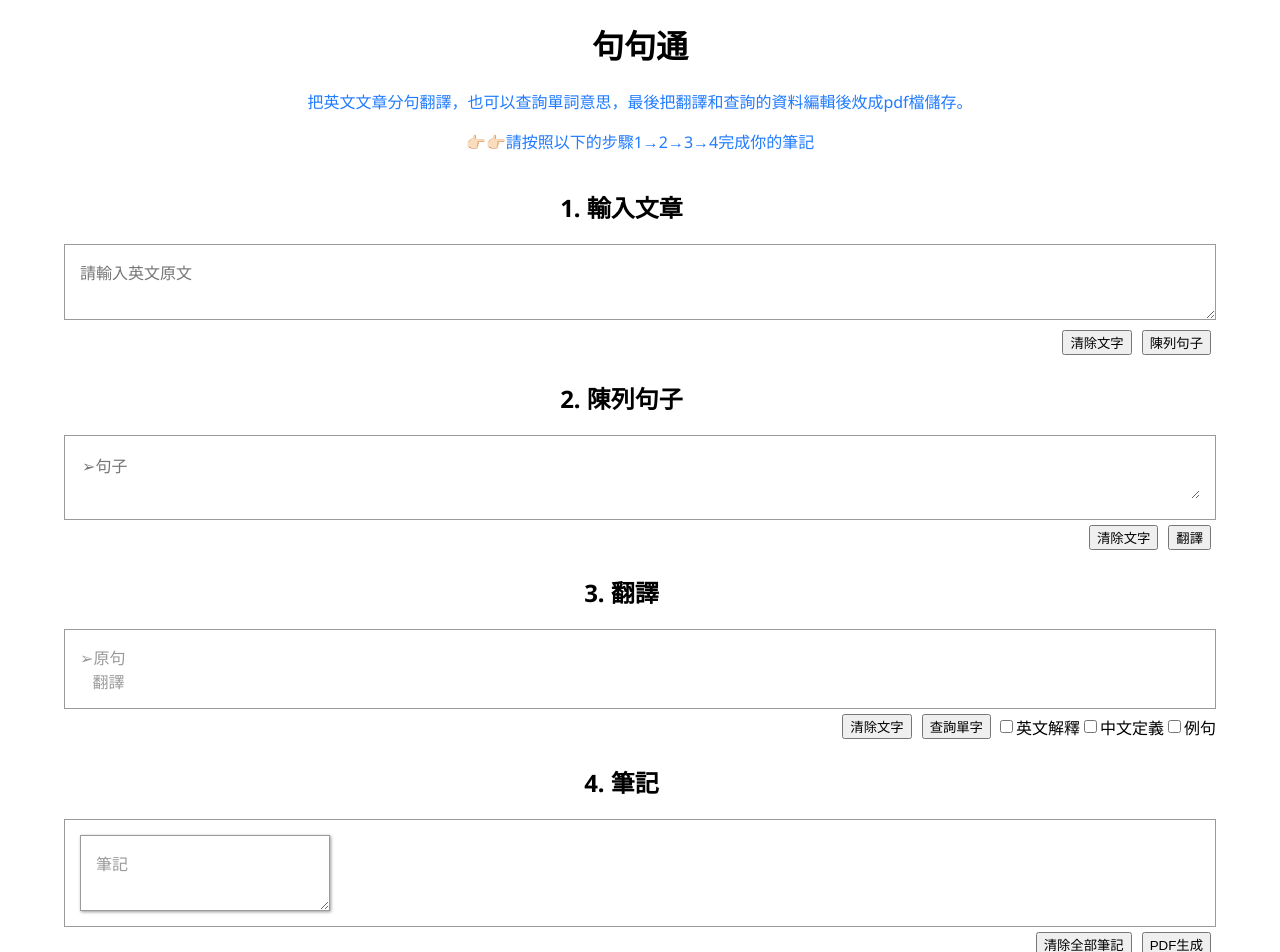
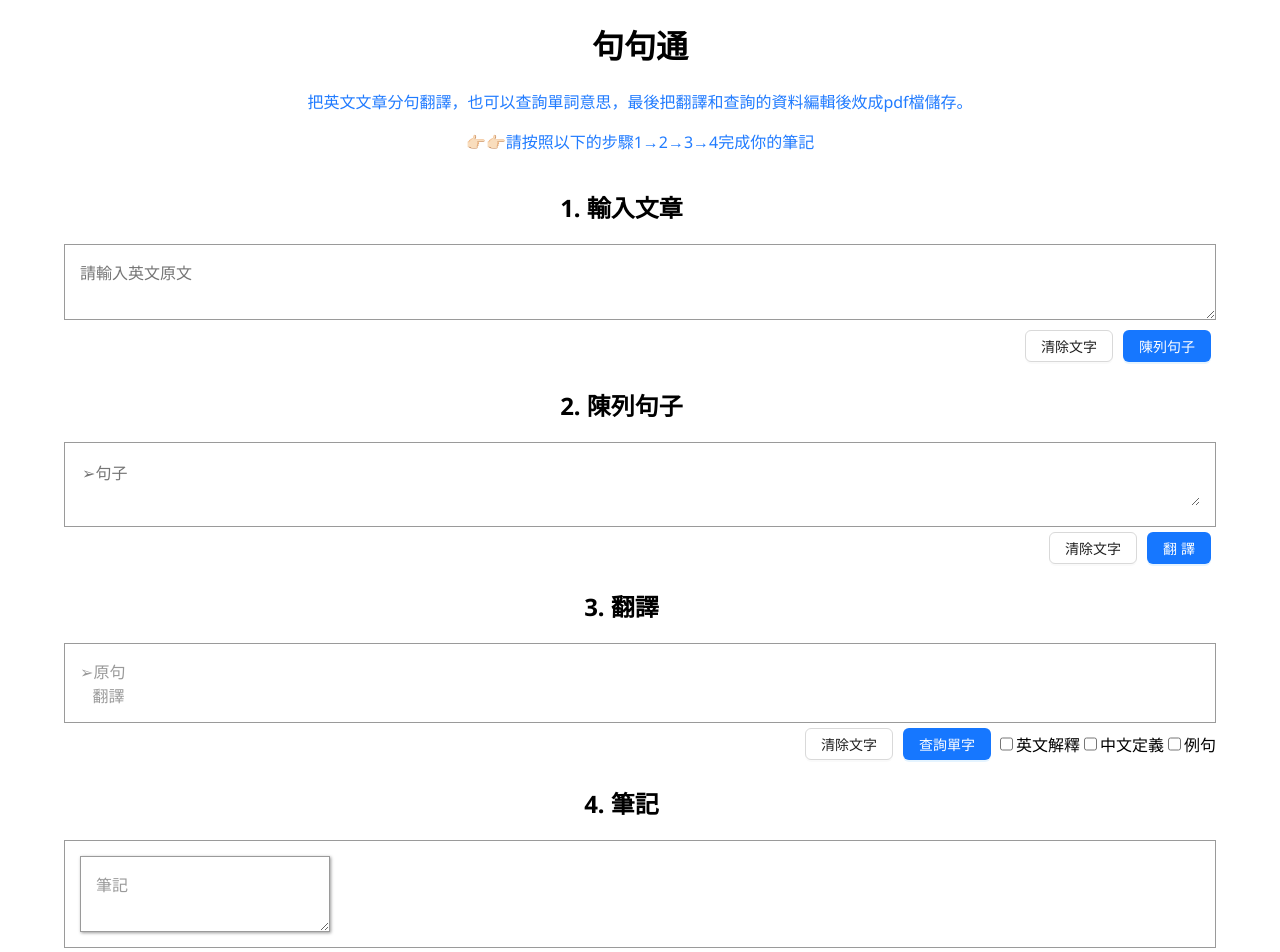
Before and after one commit to LisaMandarin/LearnEnglish, a React (Vite) app: page / in a window 1280 px wide. Shown: the top 952 px of the page. Built offline with nearby package versions, Linux system fonts and the light colour scheme; some icons are missing.

Commit message:
add UI buttons

```diff
--- a/package.json
+++ b/package.json
@@ -10,6 +10,7 @@
     "preview": "vite preview"
   },
   "dependencies": {
+    "antd": "^5.19.4",
     "dotenv": "^16.4.5",
     "jspdf": "^2.5.1",
     "openai": "^4.53.2",
--- a/src/components/ArticleSection.jsx
+++ b/src/components/ArticleSection.jsx
@@ -1,4 +1,5 @@
 import { Icon} from '@iconify/react'
+import { Button } from 'antd'
 import HintJSON from '../data/hint.json'
 import { useState } from 'react'
 
@@ -46,8 +47,8 @@ export function ArticleSection({article, setArticle, setSentences}) {
                 onChange={e => setArticle(e.target.value)}
                 />
             <div>
-                <button onClick={clearArticle}>清除文字</button>
-                <button onClick={ProcessArticle}>陳列句子</button>
+                <Button onClick={clearArticle}>清除文字</Button>
+                <Button type='primary' onClick={ProcessArticle}>陳列句子</Button>
             </div>
         </section>
     )
--- a/src/components/NotesSection.jsx
+++ b/src/components/NotesSection.jsx
@@ -1,4 +1,5 @@
 import { Icon } from "@iconify/react"
+import { Button } from "antd"
 import HintJSON from '../data/hint.json'
 import { useState } from "react"
 import { GeneratePDF } from "./GeneratePDF"
@@ -67,8 +68,8 @@ export function NotesSection({notes, setNotes, loading, error, sentences, transl
 
             </div>
             <div>
-                <button onClick={clearNotes}>清除全部筆記</button>
-                <button onClick={() => GeneratePDF(sentences, translation, notes)}>PDF生成</button>
+                <Button onClick={clearNotes}>清除全部筆記</Button>
+                <Button type="primary" onClick={() => GeneratePDF(sentences, translation, notes)}>PDF生成</Button>
             </div>
         </section>
     )
--- a/src/components/SentencesSection.jsx
+++ b/src/components/SentencesSection.jsx
@@ -1,4 +1,5 @@
 import { Icon} from '@iconify/react'
+import { Button } from 'antd'
 import HintJSON from '../data/hint.json'
 import { microsoftTranslator } from './APIs/microsoft-translator'
 import { useRef, useState } from 'react'
@@ -67,8 +68,8 @@ export function SentencesSection({sentences, setSentences, setTranslation, setLo
                     ))}
             </ul>
             <div>
-                <button onClick={clearSentences}>清除文字</button>
-                <button onClick={ProcessSentences}>翻譯</button>
+                <Button onClick={clearSentences}>清除文字</Button>
+                <Button type='primary' onClick={ProcessSentences}>翻譯</Button>
             </div>
         </section>
     )
--- a/src/components/TranslationSection.jsx
+++ b/src/components/TranslationSection.jsx
@@ -1,4 +1,5 @@
 import { Icon} from '@iconify/react'
+import { Button } from 'antd'
 import HintJSON from '../data/hint.json'
 import { openAIResult } from './APIs/openai'
 import { useEffect, useState } from 'react'
@@ -104,8 +105,8 @@ export function TranslationSection({translation, setTranslation, sentences, erro
                 )}
             </ul>
             <div>
-                <button onClick={clearTranslation}>清除文字</button>
-                <button onClick={Lookup}>查詢單字</button>
+                <Button onClick={clearTranslation}>清除文字</Button>
+                <Button type='primary' onClick={Lookup}>查詢單字</Button>
                 <input type='checkbox' name='english' id='english' checked={english} onChange={e => setEnglish(e.target.checked)}/><label htmlFor='english'>英文解釋</label>
                 <input type='checkbox' name='chinese' id='chinese' checked={chinese} onChange={e => setChinese(e.target.checked)}/><label htmlFor='chinese'>中文定義</label>
                 <input type='checkbox' name='example' id='example' checked={example} onChange={e => setExample(e.target.checked)}/><label htmlFor='example'>例句</label>
```
Also changed, not shown: 1 other file (tests, documents, lock files or other folders).
